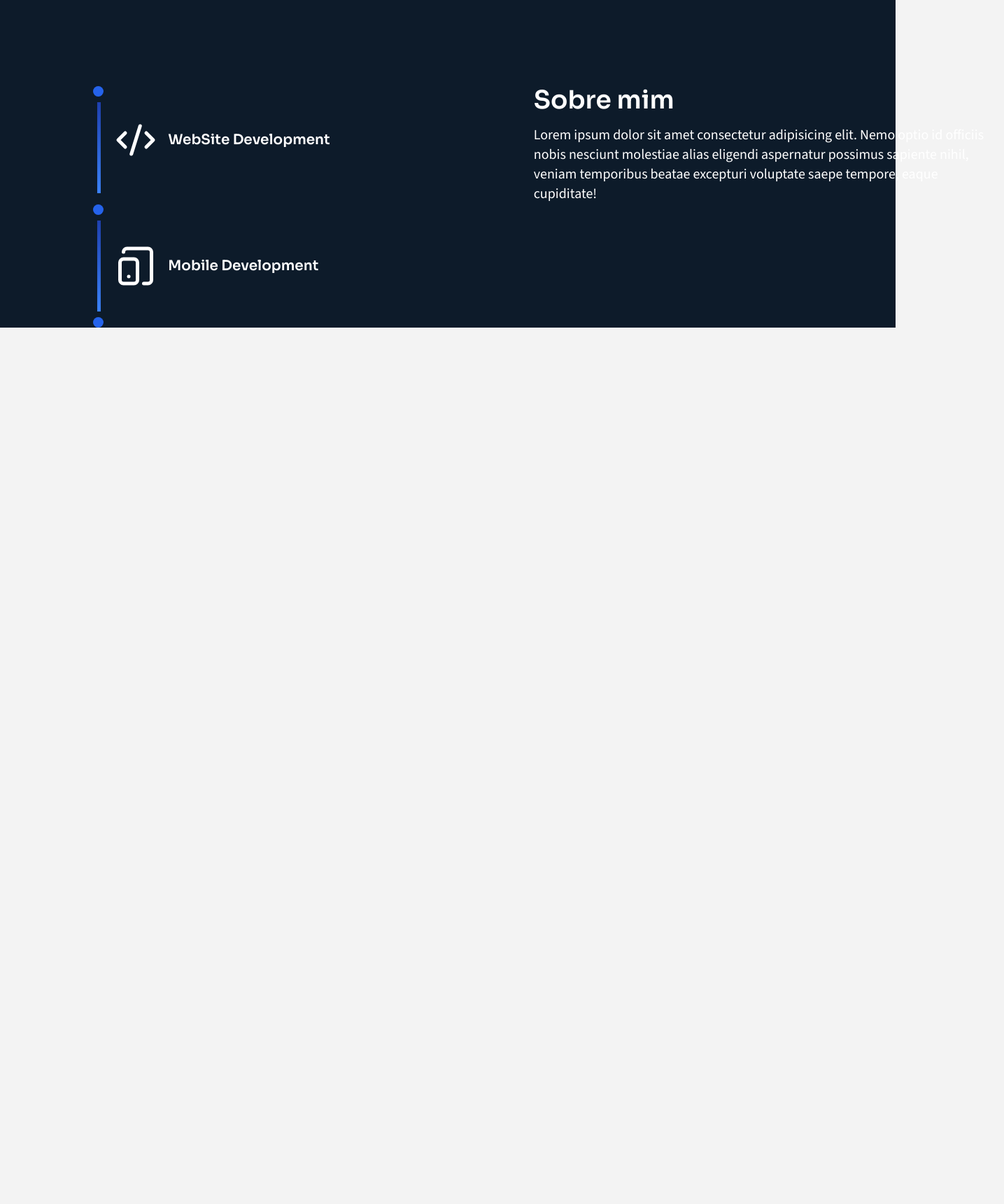
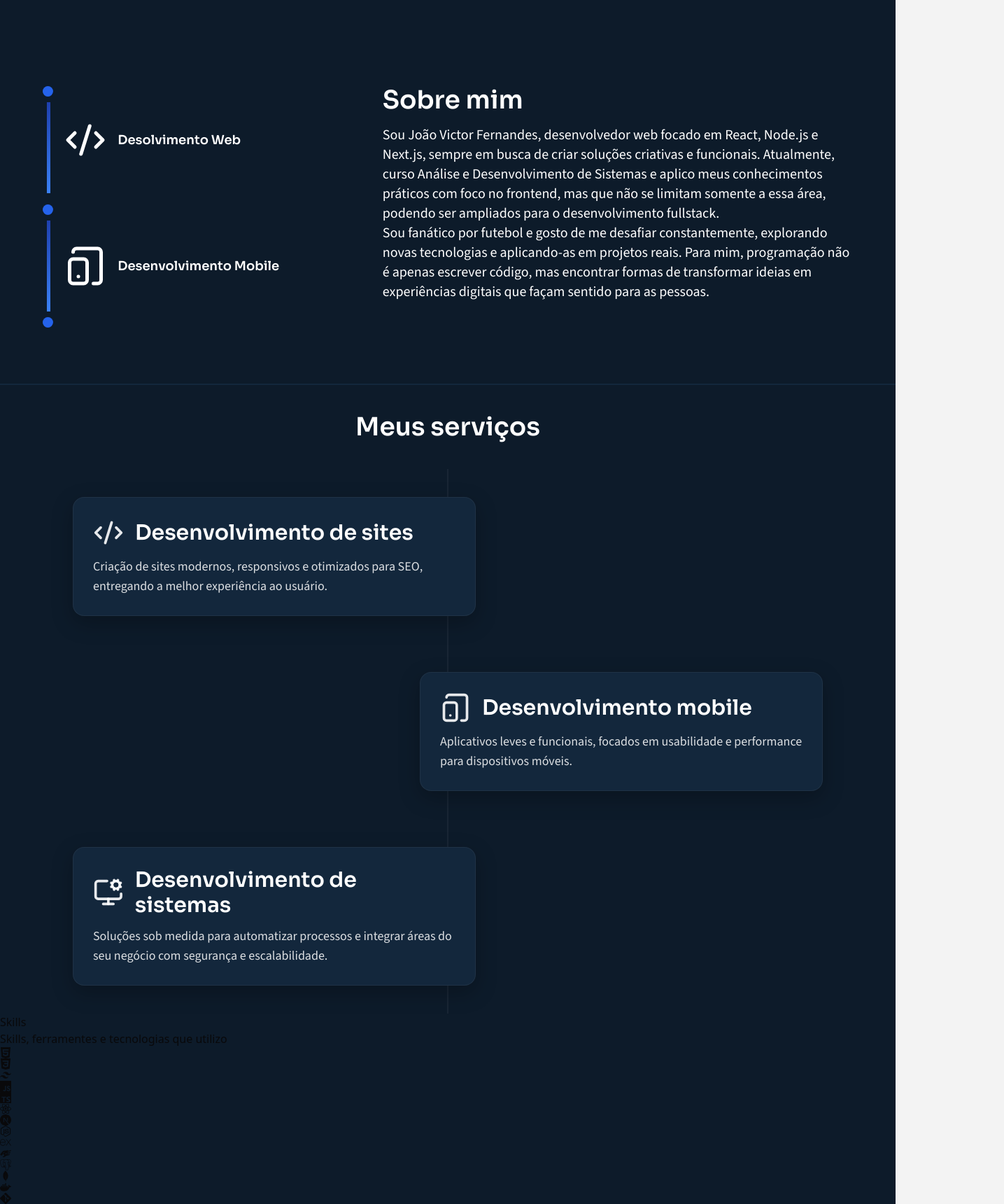
Before and after one commit to jvfsccp/portfolio, a Next.js app: page / in a window 1280 px wide. Shown: the part 773-2493 px from the top of the page at 70% size, 1435 px wide, since content can reach past the window. Before the commit the page ends 1241 px from the top, so only its background shows below. Built offline with nearby package versions, Linux system fonts and the light colour scheme.

Commit message:
feat: services section finalized

```diff
--- a/src/app/page.tsx
+++ b/src/app/page.tsx
@@ -1,6 +1,8 @@
 import { About } from '@/components/about'
 import { Header } from '@/components/header'
 import { Hero } from '@/components/hero'
+import { Services } from '@/components/services/services'
+import { Skills } from '@/components/skills'
 
 export default function Home() {
   return (
@@ -8,6 +10,8 @@ export default function Home() {
       <Header />
       <Hero />
       <About />
+      <Services />
+      <Skills />
     </div>
   )
 }
--- a/src/components/about.tsx
+++ b/src/components/about.tsx
@@ -15,8 +15,8 @@ export function About() {
             </div>
             <div className="flex items-center gap-4">
               <CodeXml size={60} />
-              <h2 className="font-heading font-semibold text-xl w-64">
-                WebSite Development
+              <h2 className="font-heading font-semibold text-lg w-64">
+                Desolvimento Web
               </h2>
             </div>
           </div>
@@ -28,21 +28,27 @@ export function About() {
             </div>
             <div className="flex items-center gap-4">
               <TabletSmartphone size={60} />
-              <h2 className="font-heading font-semibold text-xl w-64">
-                Mobile Development
+              <h2 className="font-heading font-semibold text-lg w-64">
+                Desenvolvimento Mobile
               </h2>
             </div>
           </div>
         </div>
       </div>
 
-      <div className="w-96 space-y-4">
+      <div className=" space-y-4">
         <h2 className="font-heading font-semibold text-4xl">Sobre mim</h2>
         <p className="font-sans text-xl font-normal w-2xl">
-          Lorem ipsum dolor sit amet consectetur adipisicing elit. Nemo optio id
-          officiis nobis nesciunt molestiae alias eligendi aspernatur possimus
-          sapiente nihil, veniam temporibus beatae excepturi voluptate saepe
-          tempore, eaque cupiditate!
+          Sou João Victor Fernandes, desenvolvedor web focado em React, Node.js
+          e Next.js, sempre em busca de criar soluções criativas e funcionais.
+          Atualmente, curso Análise e Desenvolvimento de Sistemas e aplico meus
+          conhecimentos práticos com foco no frontend, mas que não se limitam
+          somente a essa área, podendo ser ampliados para o desenvolvimento
+          fullstack. <br /> Sou fanático por futebol e gosto de me desafiar
+          constantemente, explorando novas tecnologias e aplicando-as em
+          projetos reais. Para mim, programação não é apenas escrever código,
+          mas encontrar formas de transformar ideias em experiências digitais
+          que façam sentido para as pessoas.
         </p>
       </div>
     </div>
--- /dev/null
+++ b/src/components/services/service-card.tsx
@@ -0,0 +1,64 @@
+import type { LucideIcon } from 'lucide-react'
+
+type Props = {
+  icon: LucideIcon
+  title: string
+  description: string
+  /** left | right — usado para posicionar o card no fluxo em telas md+ */
+  side?: 'left' | 'right'
+}
+
+export function ServiceCard({
+  icon,
+  title,
+  description,
+  side = 'left',
+}: Props) {
+  const Icon = icon
+
+  return (
+    <div
+      className={[
+        // Wrapper controla alinhamento no fluxo
+        'relative w-full md:flex md:items-center',
+        side === 'left' ? 'md:justify-start' : 'md:justify-end',
+        'py-10', // espaço vertical entre itens
+      ].join(' ')}
+    >
+      {/* Conector horizontal (só em md+) */}
+      <span
+        aria-hidden
+        className={[
+          'hidden md:block absolute top-1/2 h-px bg-white/15',
+          side === 'left'
+            ? 'left-[calc(50%-80px)] w-20' // puxa 80px da linha central p/ o card
+            : 'left-1/2 w-20', // 80px para a direita
+        ].join(' ')}
+      />
+      {/* Marcador na linha central (só em md+) */}
+      <span
+        aria-hidden
+        className="hidden md:block absolute left-1/2 top-1/2 -translate-x-1/2 -translate-y-1/2 size-3 rounded-full bg-white/25 ring-4 ring-white/10"
+      />
+
+      {/* Card */}
+      <div
+        className={[
+          'relative bg-carousel text-white rounded-2xl shadow-[0_10px_30px_rgba(0,0,0,0.25)]',
+          'p-6 md:p-7 max-w-xl w-full',
+          'border border-white/5 backdrop-blur-sm',
+        ].join(' ')}
+      >
+        <div className="flex items-center gap-4">
+          <Icon className="text-white/90" size={44} />
+          <h2 className="font-heading text-2xl md:text-3xl font-semibold">
+            {title}
+          </h2>
+        </div>
+        <p className="mt-3 font-sans text-base md:text-lg text-white/85">
+          {description}
+        </p>
+      </div>
+    </div>
+  )
+}
--- /dev/null
+++ b/src/components/services/services.tsx
@@ -0,0 +1,37 @@
+import { CodeXml, MonitorCog, TabletSmartphone } from 'lucide-react'
+import { ServiceCard } from './service-card'
+
+export function Services() {
+  return (
+    <section className="relative flex flex-col border-t-2 border-carousel items-center justify-center mt-20 font-heading">
+      <h1 className="text-4xl font-semibold text-white mt-10 mb-10">
+        Meus serviços
+      </h1>
+
+      <div className="relative w-full max-w-6xl px-6 md:px-10">
+        <div
+          aria-hidden
+          className="hidden md:block absolute left-1/2 top-0 -translate-x-1/2 h-full w-px bg-white/10"
+        />
+        <ServiceCard
+          side="left"
+          icon={CodeXml}
+          title="Desenvolvimento de sites"
+          description="Criação de sites modernos, responsivos e otimizados para SEO, entregando a melhor experiência ao usuário."
+        />
+        <ServiceCard
+          side="right"
+          icon={TabletSmartphone}
+          title="Desenvolvimento mobile"
+          description="Aplicativos leves e funcionais, focados em usabilidade e performance para dispositivos móveis."
+        />
+        <ServiceCard
+          side="left"
+          icon={MonitorCog}
+          title="Desenvolvimento de sistemas"
+          description="Soluções sob medida para automatizar processos e integrar áreas do seu negócio com segurança e escalabilidade."
+        />
+      </div>
+    </section>
+  )
+}
--- /dev/null
+++ b/src/components/skills.tsx
@@ -0,0 +1,43 @@
+import {
+  SiCss3,
+  SiDocker,
+  SiExpress,
+  SiFastify,
+  SiGit,
+  SiHtml5,
+  SiJavascript,
+  SiMongodb,
+  SiNextdotjs,
+  SiNodedotjs,
+  SiPostgresql,
+  SiReact,
+  SiTailwindcss,
+  SiTypescript,
+} from 'react-icons/si'
+
+export function Skills() {
+  return (
+    <section>
+      <div>
+        <h2>Skills</h2>
+        <p>Skills, ferramentes e tecnologias que utilizo</p>
+      </div>
+      <div>
+        <SiHtml5 />
+        <SiCss3 />
+        <SiTailwindcss />
+        <SiJavascript />
+        <SiTypescript />
+        <SiReact />
+        <SiNextdotjs />
+        <SiNodedotjs />
+        <SiExpress />
+        <SiFastify />
+        <SiPostgresql />
+        <SiMongodb />
+        <SiDocker />
+        <SiGit />
+      </div>
+    </section>
+  )
+}
```
Also changed, not shown: src/assets/line-service.svg (added).
